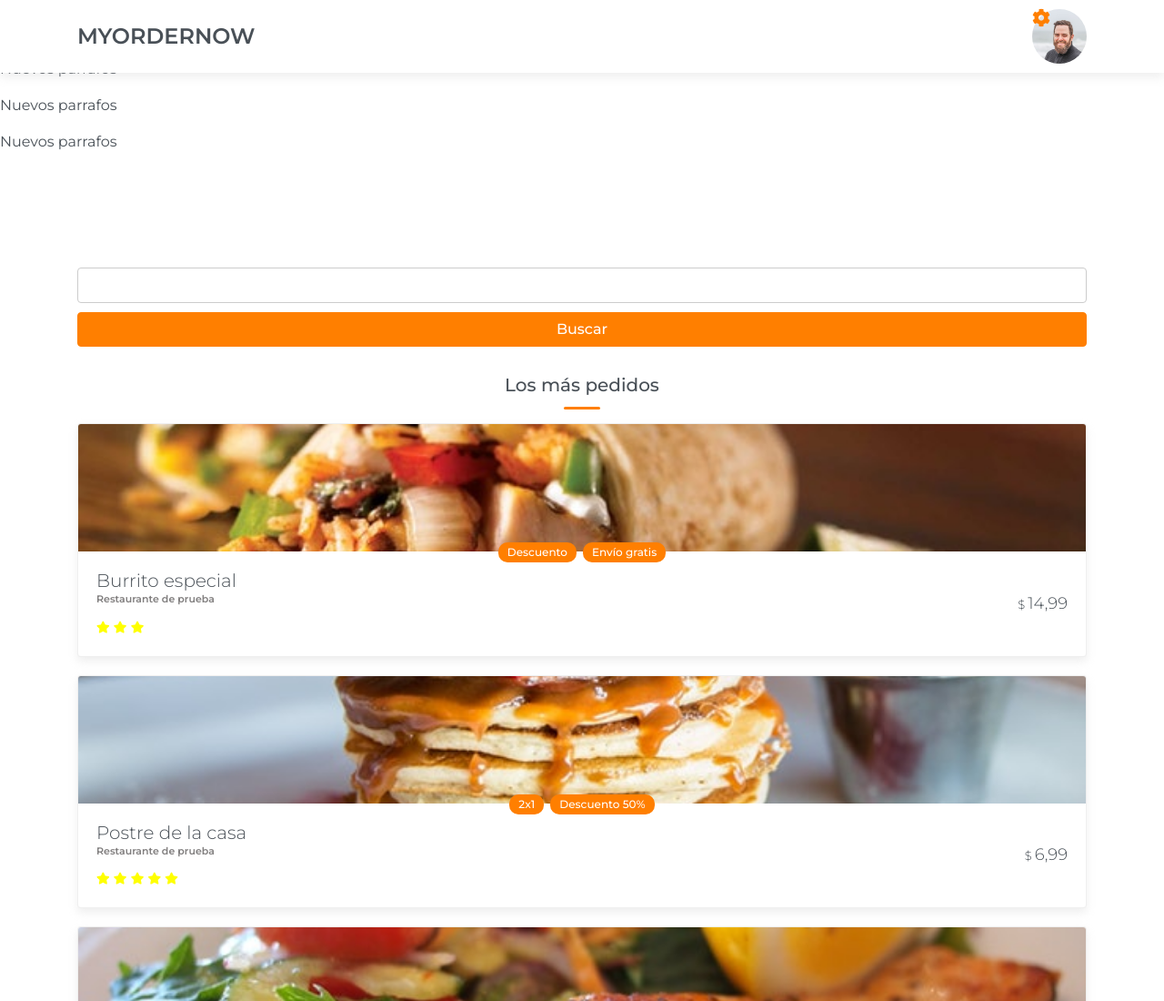
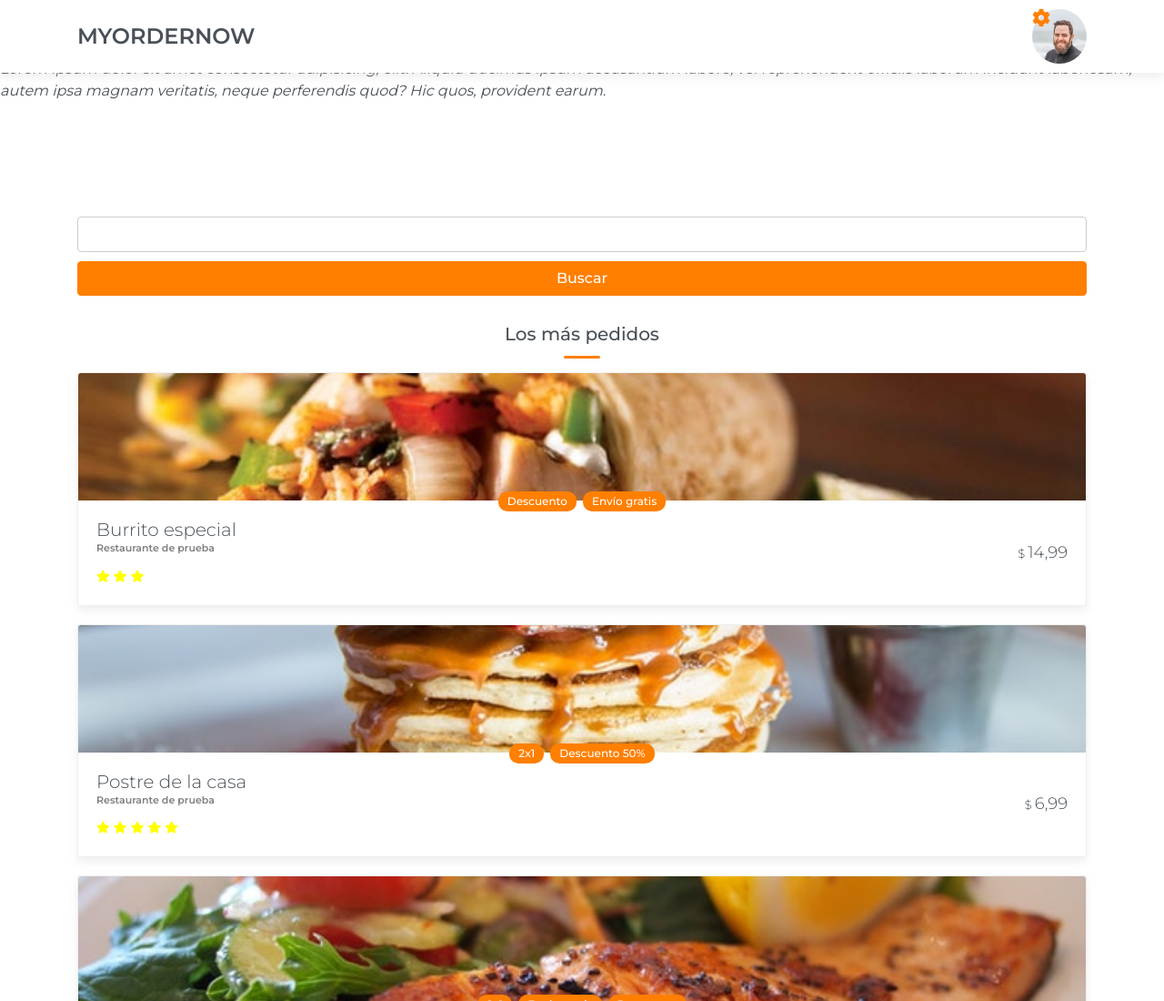
Before and after one commit to dnavarro174/miAppDemo, a plain HTML site: page index.html in a window 1280 px wide. Shown: the top 1100 px of the page at 91% size. Drawn offline with Linux system fonts and the light colour scheme.

Commit message:
Se actualizo el parrafo del index

```diff
--- a/index.html
+++ b/index.html
@@ -11,9 +11,9 @@
 	<p>
 		Lorem ipsum dolor sit amet consectetur adipisicing elit. Illum, accusamus cumque magnam architecto perferendis esse hic reprehenderit perspiciatis quia mollitia inventore officiis fuga atque culpa voluptas adipisci provident laboriosam. Praesentium!
 	</p>
-	<p>Nuevos parrafos</p>
-	<p>Nuevos parrafos</p>
-	<p>Nuevos parrafos</p>
+	<p>
+		<i>Lorem ipsum dolor sit amet consectetur adipisicing, elit. Aliquid ducimus ipsum accusantium labore, vel reprehenderit officiis laborum incidunt laboriosam, autem ipsa magnam veritatis, neque perferendis quod? Hic quos, provident earum.</i>
+	</p>
 	<header>
 		<div class="container">
 			<div class="row justify-content-between align-items-center">
```
